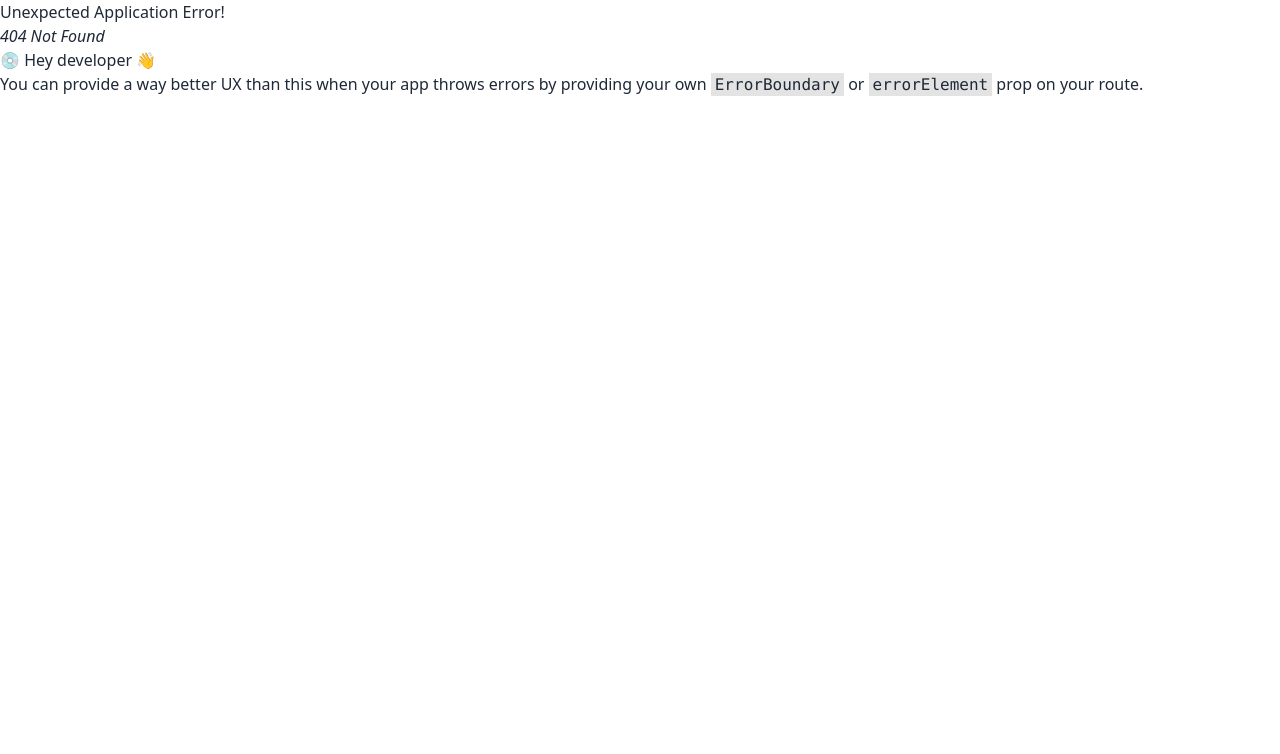
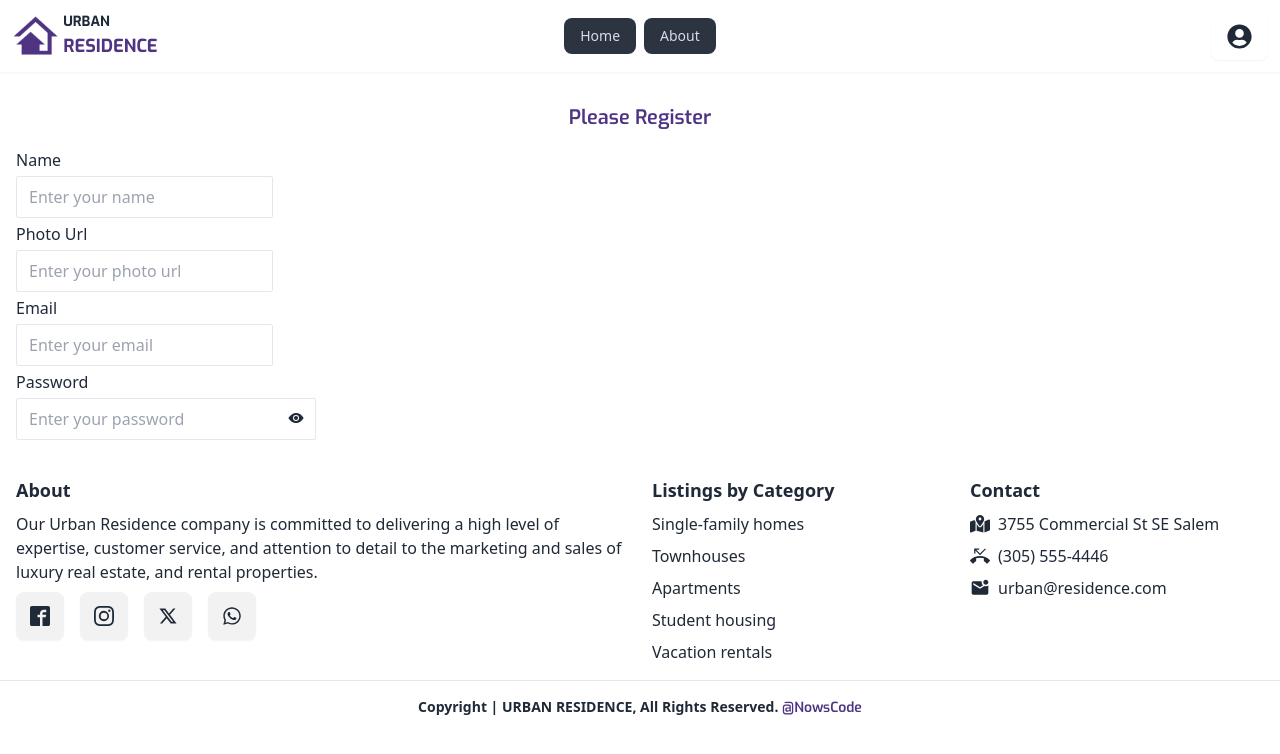
Before and after one commit to AktherHosen/Urban-Residence, a React (Vite) app: page /register in a window 1280 px wide. Before the commit this address had no page. Shown: the top 754 px of the page. Built offline with nearby package versions, Linux system fonts and the light colour scheme.

Commit message:
added card into home page

```diff
--- a/src/pages/Home/Banner.jsx
+++ b/src/pages/Home/Banner.jsx
@@ -16,8 +16,8 @@ const Banner = () => {
   return (
     <div className="p-4">
       <div className="grid grid-cols-1 md:grid-cols-2 gap-4">
-        <div className="flex flex-col justify-center space-y-3">
-          <h1 className="text-4xl font-semibold font-exo">
+        <div className="flex flex-col justify-center items-center md:items-start space-y-3">
+          <h1 className="text-4xl font-semibold text-center md:text-start font-exo">
             The <br />
             <span className="text-vsecondary">Urban Residence</span> <br /> Real
             Estate Ltd.
--- a/src/pages/Home/Home.jsx
+++ b/src/pages/Home/Home.jsx
@@ -1,10 +1,12 @@
 import React from "react";
 import Banner from "./Banner";
+import Properties from "./Properties";
 
 const Home = () => {
   return (
     <div>
       <Banner />
+      <Properties />
     </div>
   );
 };
--- /dev/null
+++ b/src/pages/Home/Properties.jsx
@@ -0,0 +1,64 @@
+import React from "react";
+import slider1 from "../../assets/slider1.jpg";
+import { HiOutlineCurrencyBangladeshi } from "react-icons/hi2";
+import { IoBed, IoCarSport } from "react-icons/io5";
+import { FaBath, FaMap } from "react-icons/fa";
+import { HiOutlineUserCircle } from "react-icons/hi2";
+import { Link } from "react-router-dom";
+const Properties = () => {
+  return (
+    <div className="p-4">
+      <div className="text-center my-6">
+        <h1 className="text-xl font-exo text-vsecondary font-semibold">
+          Latest Properties
+        </h1>
+        <p>List and order properties as you wish</p>
+      </div>
+      <div>
+        <div className="w-[350px] border shadow-md ">
+          <div>
+            <img src={slider1} className="w-full" alt="" />
+          </div>
+          <div className="p-4 space-y-2">
+            <h1 className="text-lg font-semibold">Townhouse for rent</h1>
+            <h3 className="flex gap-1 items-center font-semibold text-vsecondary">
+              <HiOutlineCurrencyBangladeshi size={20} /> 20,000
+              <span className="text-sm">/ month</span>
+            </h3>
+            <p className="text-md">
+              Lorem ipsum dolor sit amet consectetur adipisicing elit. Molestiae
+              dignissimos id consequuntur ad{" "}
+              <Link className="hover:underline text-vsecondary">
+                Learn more...
+              </Link>
+            </p>
+            <div className="flex gap-x-4 my-4">
+              <div className="flex items-center gap-1">
+                <IoBed />3
+              </div>
+              <div className="flex items-center gap-1">
+                <FaBath />2
+              </div>
+              <div className="flex items-center gap-1">
+                <IoCarSport /> Yes
+              </div>
+              <div className="flex items-center gap-1">
+                <FaMap />
+                250 ft<sup>2</sup>
+              </div>
+            </div>
+          </div>
+
+          <div className="border-t">
+            <div className="p-4 flex justify-between">
+              <HiOutlineUserCircle size={25} />
+              <h1 className="text-md">NowsCode</h1>
+            </div>
+          </div>
+        </div>
+      </div>
+    </div>
+  );
+};
+
+export default Properties;
--- /dev/null
+++ b/src/pages/Login/Login.jsx
@@ -0,0 +1,11 @@
+import React from "react";
+
+const Login = () => {
+  return (
+    <div>
+      <h1>Login</h1>
+    </div>
+  );
+};
+
+export default Login;
--- /dev/null
+++ b/src/pages/Register/Register.jsx
@@ -0,0 +1,63 @@
+import React, { useState } from "react";
+import { IoEye } from "react-icons/io5";
+import { IoMdEyeOff } from "react-icons/io";
+const Register = () => {
+  const [showPassword, setShowPassword] = useState(false);
+
+  const togglePasswordVisibility = () => {
+    setShowPassword(!showPassword);
+  };
+  return (
+    <div className="p-4">
+      <h1 className="text-center my-4 text-xl font-exo text-vsecondary font-semibold">
+        Please Register
+      </h1>
+      <form action="" className="w-[300px]">
+        <label htmlFor="name">Name</label>
+        <input
+          type="text"
+          name="name"
+          className="block border rounded-sm px-3 py-2 my-1"
+          placeholder="Enter your name"
+        />
+
+        <label htmlFor="photo">Photo Url</label>
+        <input
+          type="text"
+          name="photo"
+          className="block border rounded-sm px-3 py-2 my-1"
+          placeholder="Enter your photo url"
+        />
+
+        <label htmlFor="email">Email</label>
+        <input
+          type="email"
+          name="email"
+          className="block border rounded-sm px-3 py-2 my-1"
+          placeholder="Enter your email"
+        />
+
+        <div className="relative">
+          <label htmlFor="password">Password</label>
+          <br />
+          <input
+            type={showPassword ? "text" : "password"}
+            name="password"
+            className="border rounded-sm px-3 py-2 my-1 w-full"
+            placeholder="Enter your password"
+          />
+
+          {/* Adjusted positioning for the eye icon */}
+          <span
+            className="absolute right-3 top-[65%] transform -translate-y-1/2 cursor-pointer"
+            onClick={togglePasswordVisibility}
+          >
+            {showPassword ? <IoMdEyeOff /> : <IoEye />}
+          </span>
+        </div>
+      </form>
+    </div>
+  );
+};
+
+export default Register;
--- a/src/pages/shared/Footer.jsx
+++ b/src/pages/shared/Footer.jsx
@@ -8,7 +8,7 @@ import { FaWhatsapp } from "react-icons/fa";
 const Footer = () => {
   return (
     <div>
-      <div className="grid grid-cols-4 gap-6 p-4">
+      <div className="grid grid-cols-4 gap-6 p-4 border-b">
         <div className="space-y-2 col-span-4 md:col-span-2">
           <h3 className="text-lg font-semibold">About</h3>
           <p>
--- a/src/pages/shared/Navbar.jsx
+++ b/src/pages/shared/Navbar.jsx
@@ -16,7 +16,7 @@ const Navbar = () => {
   );
 
   return (
-    <div className="navbar bg-base-100 shadow-sm">
+    <div className="navbar bg-base-100 shadow-sm ">
       <div className="navbar-start">
         <div className="dropdown">
           <div tabIndex={0} role="button" className="btn btn-ghost lg:hidden">
@@ -60,10 +60,10 @@ const Navbar = () => {
           </summary>
           <ul className="menu dropdown-content bg-base-100 rounded-box z-[2] flex flex-col gap-1  w-40 p-2 shadow">
             <li>
-              <Link>Login</Link>
+              <Link to="/login">Login</Link>
             </li>
             <li>
-              <Link>Register</Link>
+              <Link to="/register">Register</Link>
             </li>
             <li>
               <Link>Profile</Link>
```
Also changed, not shown: src/routes/Routes.jsx (+10 -0 lines).
